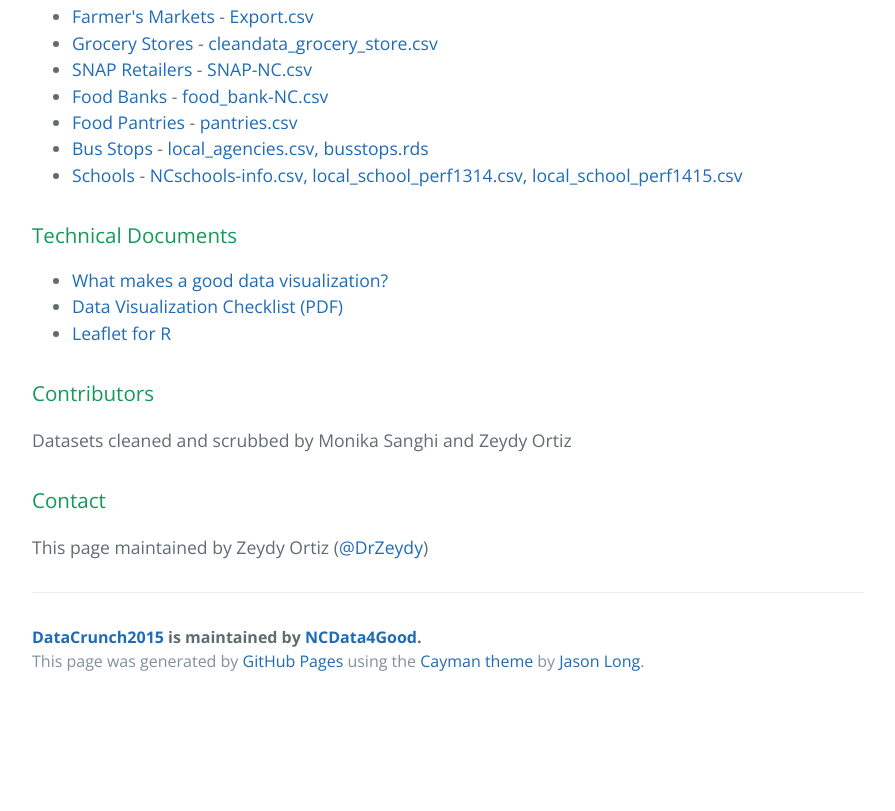
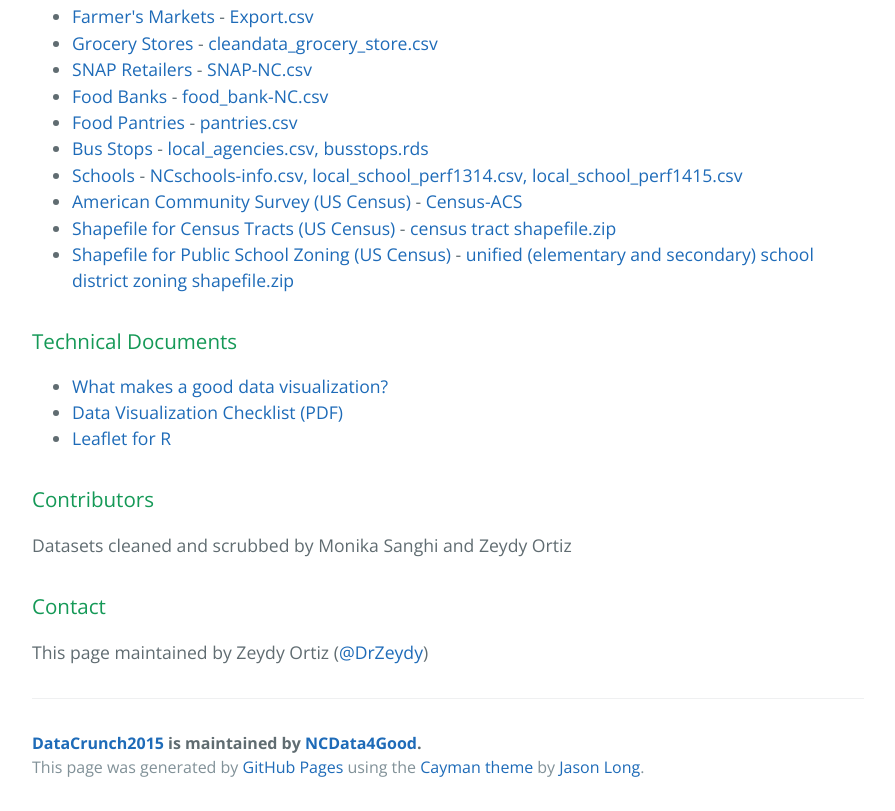
Before and after one commit to NCData4Good/DataCrunch2015, a plain HTML site: page index.html in a window 1280 px wide. Shown: the part 918-1729 px from the top of the page, without its empty margins (192-1087 px from the left). Before the commit the page ends 1623 px from the top, so only its background shows below. Drawn offline with nearby package versions, Linux system fonts and the light colour scheme.

Commit message:
Update index.html with Census datasets
included links to US Census data: shapefiles for census tract, shapefiles for school zoning, link to American Community Survey data

```diff
--- a/index.html
+++ b/index.html
@@ -47,6 +47,9 @@ National Household Food Acquisition and Purchase Survey</a></li>
 <li><a href="http://drzeydy.github.io/Data4Good/foodpantries.html">Food Pantries</a> - <a href="https://raw.githubusercontent.com/DrZeydy/Data4Good/gh-pages/pantries.csv">pantries.csv</a></li>
 <li><a href="http://drzeydy.github.io/Data4Good/busstops.html">Bus Stops</a> - <a href="https://raw.githubusercontent.com/DrZeydy/Data4Good/gh-pages/local_agencies.csv">local_agencies.csv, </a><a href="https://github.com/DrZeydy/Data4Good/blob/gh-pages/busstops.rds">busstops.rds</a></li>
 <li><a href="http://drzeydy.github.io/Data4Good/Schools.html">Schools</a> - <a href="https://raw.githubusercontent.com/DrZeydy/Data4Good/gh-pages/NCschools-info.csv">NCschools-info.csv, </a><a href="https://raw.githubusercontent.com/DrZeydy/Data4Good/gh-pages/local_school_perf1314.csv">local_school_perf1314.csv, </a><a href="https://raw.githubusercontent.com/DrZeydy/Data4Good/gh-pages/local_school_perf1415.csv">local_school_perf1415.csv</a></li>
+<li><a href="http://math-and-data.github.io/Data4Good/Census-ACS.html">American Community Survey (US Census)</a> - <a href="http://factfinder.census.gov/bkmk/table/1.0/en/ACS/13_5YR/S2201/0500000US37063.14000|0500000US37101.14000|0500000US37135.14000|0500000US37183.14000">Census-ACS</a></li>
+<li><a href="http://math-and-data.github.io/Data4Good/Census-CensusTractShapefile.html">Shapefile for Census Tracts (US Census)</a> - <a href="ftp://ftp2.census.gov//geo/tiger/TIGER2015/TRACT/tl_2015_37_tract.zip">census tract shapefile.zip</a></li>
+<li><a href="http://math-and-data.github.io/Data4Good/Census-SchoolZoningShapefile.html">Shapefile for Public School Zoning (US Census)</a> - <a href="ftp://ftp2.census.gov//geo/tiger/TIGER2015/UNSD/tl_2015_37_unsd.zip">unified (elementary and secondary) school district zoning shapefile.zip</a></li>
 </ul>
 
 <h3>
```
